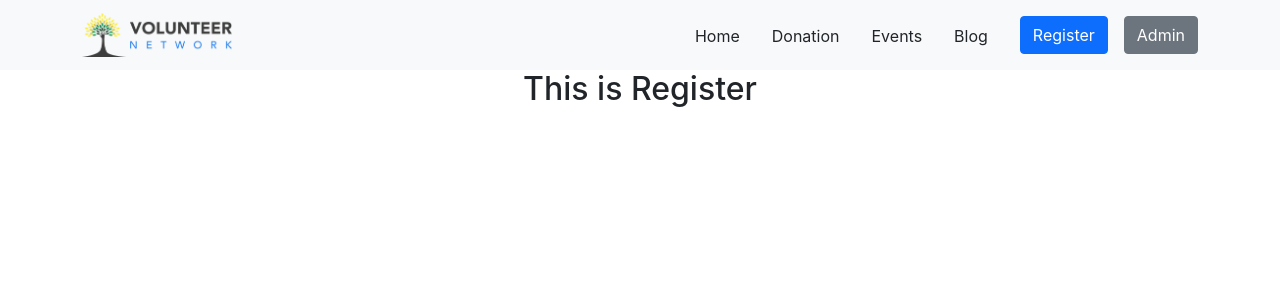
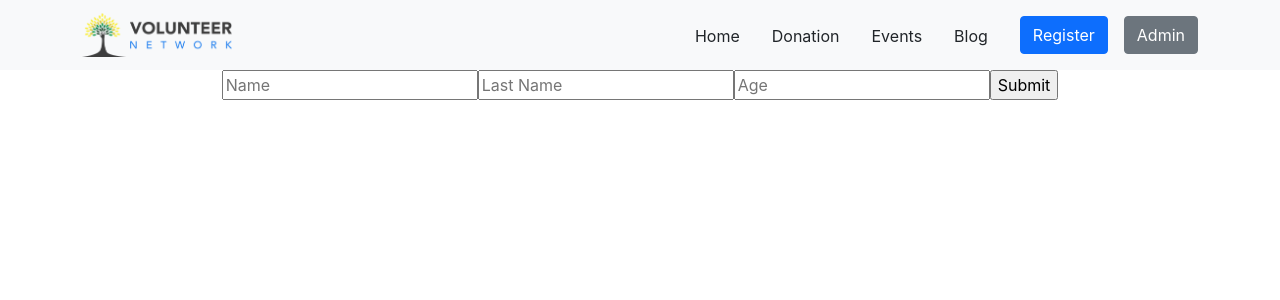
Before and after one commit to emonShimoul/volunteer-network-react-client, a React (Create React App) app: page /register in a window 1280 px wide. Shown: the top 300 px of the page. Built offline with nearby package versions, Linux system fonts and the light colour scheme.

Commit message:
added react hook form successfully

```diff
--- a/package.json
+++ b/package.json
@@ -10,6 +10,7 @@
     "react": "^18.2.0",
     "react-bootstrap": "^2.4.0",
     "react-dom": "^18.2.0",
+    "react-hook-form": "^7.33.1",
     "react-router-dom": "^6.3.0",
     "react-scripts": "5.0.1",
     "web-vitals": "^2.1.4"
--- a/src/components/Register/Register.js
+++ b/src/components/Register/Register.js
@@ -1,9 +1,17 @@
 import React from 'react';
+import { useForm } from "react-hook-form";
 
 const Register = () => {
+    const { register, handleSubmit } = useForm();
+    const onSubmit = data => console.log(data);
     return (
         <div>
-            <h2>This is Register</h2>
+            <form onSubmit={handleSubmit(onSubmit)}>
+                <input {...register("firstName")} placeholder="Name" />
+                <input {...register("lastName")} placeholder="Last Name" />
+                <input type="number" {...register("age")} placeholder="Age" />
+                <input type="submit" />
+            </form>
         </div>
     );
 };
```
Also changed, not shown: 1 other file (tests, documents, lock files or other folders).
